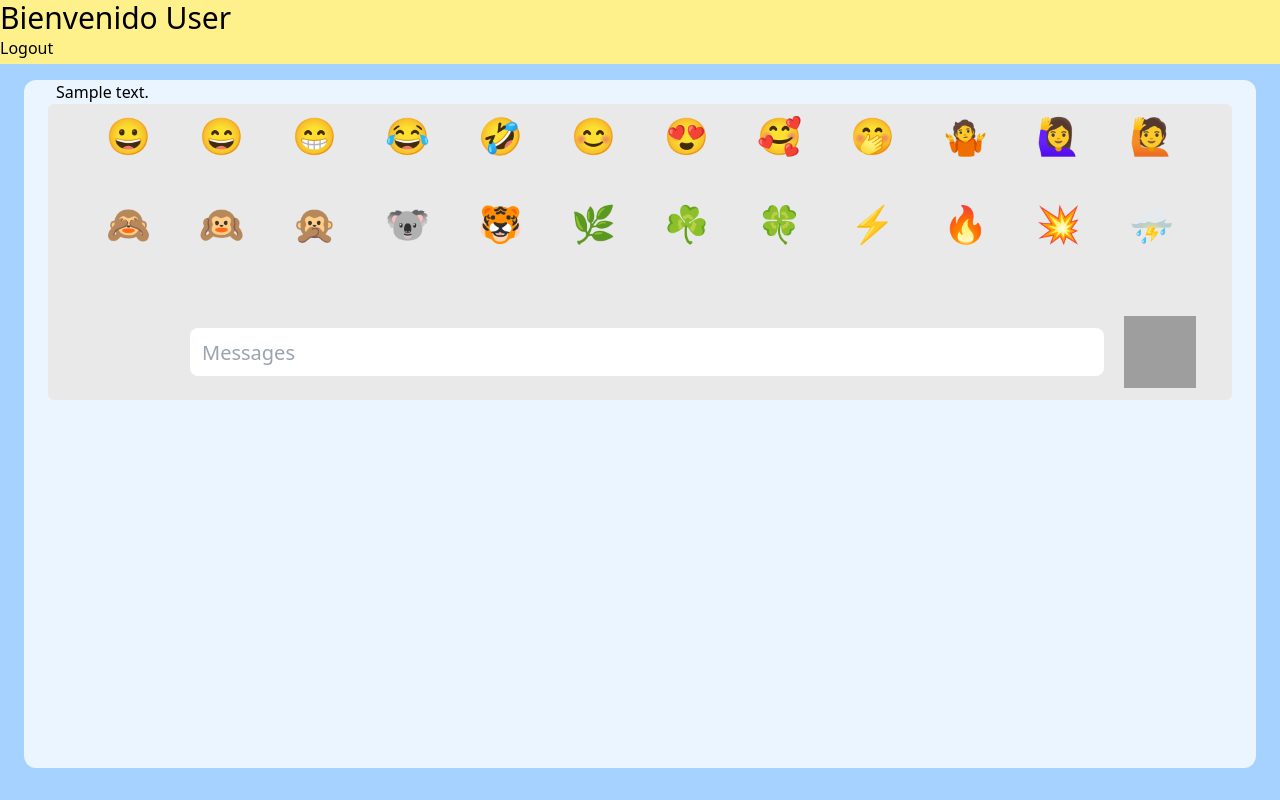
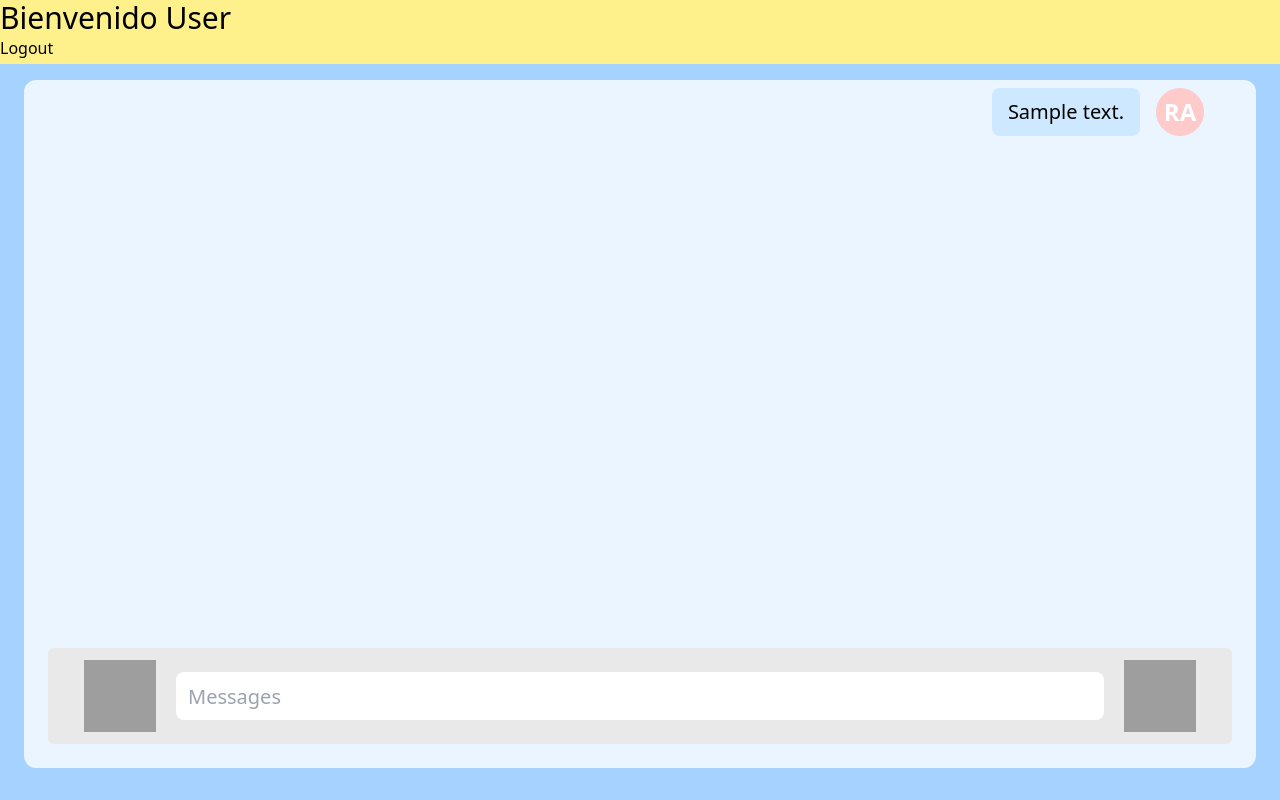
Before and after one commit to rom213/sora_project, a Flask app: page /index in a window 1280 px wide. Run offline with Flask 2, Linux system fonts and the light colour scheme; a user stored in the database is signed in; tables that the repository leaves empty hold one stand-in row (values such as "Sample post"); some libraries are stand-ins or nearby versions; grey boxes are pictures that could not be loaded.

Commit message:
char group and views

```diff
--- a/src/templates/chatgroup/chatGroup.html
+++ b/src/templates/chatgroup/chatGroup.html
@@ -1,11 +1,40 @@
 <div id="app" class="h-full bg-[#EAF5FF] px-6 pb-6 rounded-xl relative w-full">
     <div id="messages" class="h-full overflow-auto relative ">
-        <p v-for="(msg, index) in messages" :key="index" v-html="msg.message" class="px-2">
 
-        </p>
+        <div class="px-7 grid grid-cols-1 gap-3 pt-2 pb-4">
+            <div
+                v-for="(msg, index) in messages"
+                :key="index"
+                :class="[
+                    'flex gap-4 max-w-[700px]',
+                    {{current_user.id}} === msg.user_id ? 'justify-self-end' : 'justify-self-start'
+                ]"
+            >
+                <div v-if="!({{current_user.id}} === msg.user_id)" class="rounded-full h-12 w-12 flex-shrink-0 bg-red-200 flex items-center justify-center">
+                    <div class="text-2xl font-bold text-white">RA</div>
+                </div>
+                <div>
+
+                </div>
+                <div class="px-4 bg-[#CEE8FF] rounded-lg flex items-center">
+                    <p
+                        v-html="msg.message"
+                        class="text-xl"
+                    ></p>
+                </div>
+                <div v-if="{{current_user.id}} === msg.user_id" class="rounded-full h-12 w-12 flex-shrink-0 bg-red-200 flex items-center justify-center">
+                    <div class="text-2xl font-bold text-white">RA</div>
+                </div>
+            </div>
+        </div>
+
+
+
+
+
         <form action="" @submit.prevent="sendMessage"
-            class="flex flex-col sticky w-full bottom-0 bg-[#E9E9E9] items-center gap-6 pl-6 pr-6 rounded-md">
-            <div v-if="!modalEmojis" class="grid grid-cols-12 gap-12 overflow-auto h-44 pt-3">
+            :class="['flex flex-col sticky top-full  bg-[#E9E9E9] items-center gap-6 pl-6 pr-6 rounded-md',{'top-full':messages.length<7}]">
+            <div v-if="modalEmojis" class="grid grid-cols-12 gap-12 overflow-auto h-44 pt-3">
                 <span v-for="(emoji, index) in emojis" :key="index" @click="adEmoji(emoji)"
                     class="text-4xl cursor-pointer hover:scale-110 transition-all" v-html="emoji"></span>
             </div>
@@ -14,7 +43,7 @@
 
             <div class="flex items-center w-full gap-5 p-3">
                 <div>
-                    <svg v-if="modalEmojis" @click="toogleEmojis" width="72" height="72" viewBox="0 0 72 72" fill="none" xmlns="http://www.w3.org/2000/svg"
+                    <svg v-if="!modalEmojis" @click="toogleEmojis" width="72" height="72" viewBox="0 0 72 72" fill="none" xmlns="http://www.w3.org/2000/svg"
                         xmlns:xlink="http://www.w3.org/1999/xlink">
                         <rect width="72" height="72" fill="url(#pattern0_32_4)" />
                         <defs>
@@ -26,7 +55,7 @@
                         </defs>
                     </svg>
 
-                    <svg @click="toogleEmojis" v-if="!modalEmojis" width="86" height="72" viewBox="0 0 86 72" fill="none" xmlns="http://www.w3.org/2000/svg"
+                    <svg @click="toogleEmojis" v-if="modalEmojis" width="86" height="72" viewBox="0 0 86 72" fill="none" xmlns="http://www.w3.org/2000/svg"
                         xmlns:xlink="http://www.w3.org/1999/xlink">
                         <rect width="86" height="72" fill="url(#pattern0_66_2)" />
                         <defs>
@@ -39,11 +68,12 @@
                     </svg>
 
                 </div>
-                <input class=" h-12 w-full pl-3 text-xl outline-none rounded-lg" type="text" v-model="message"
+                <input maxlength="55" class=" h-12 w-full pl-3 text-xl outline-none rounded-lg" type="text" v-model="message"
                     placeholder="Messages">
 
 
-                <button @click=""><svg width="72" height="72" viewBox="0 0 72 72" fill="none"
+                <button>
+                    <svg width="72" height="72" viewBox="0 0 72 72" fill="none"
                         xmlns="http://www.w3.org/2000/svg" xmlns:xlink="http://www.w3.org/1999/xlink">
                         <rect width="72" height="72" fill="url(#pattern0_32_6)" />
                         <defs>
```
